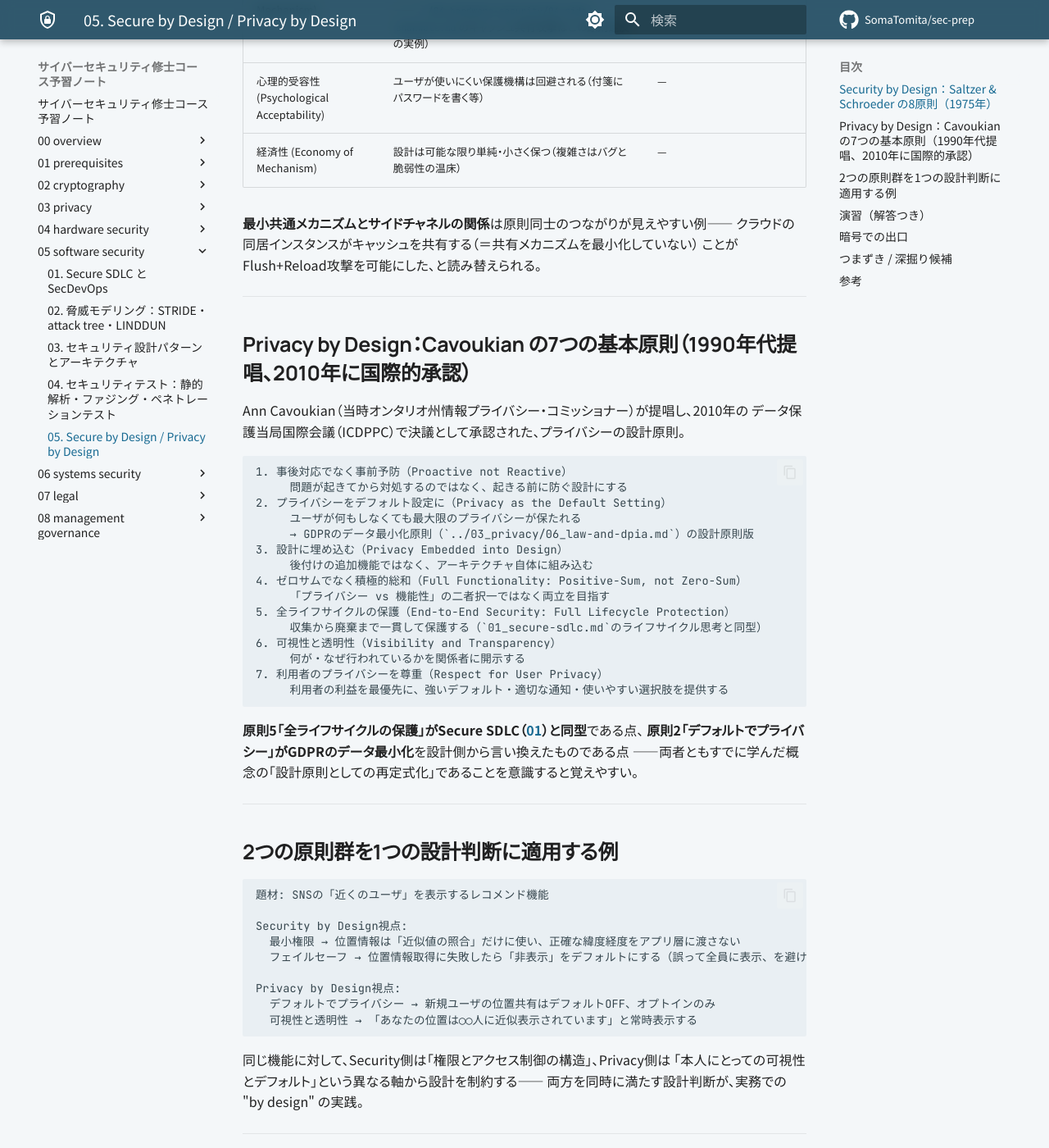
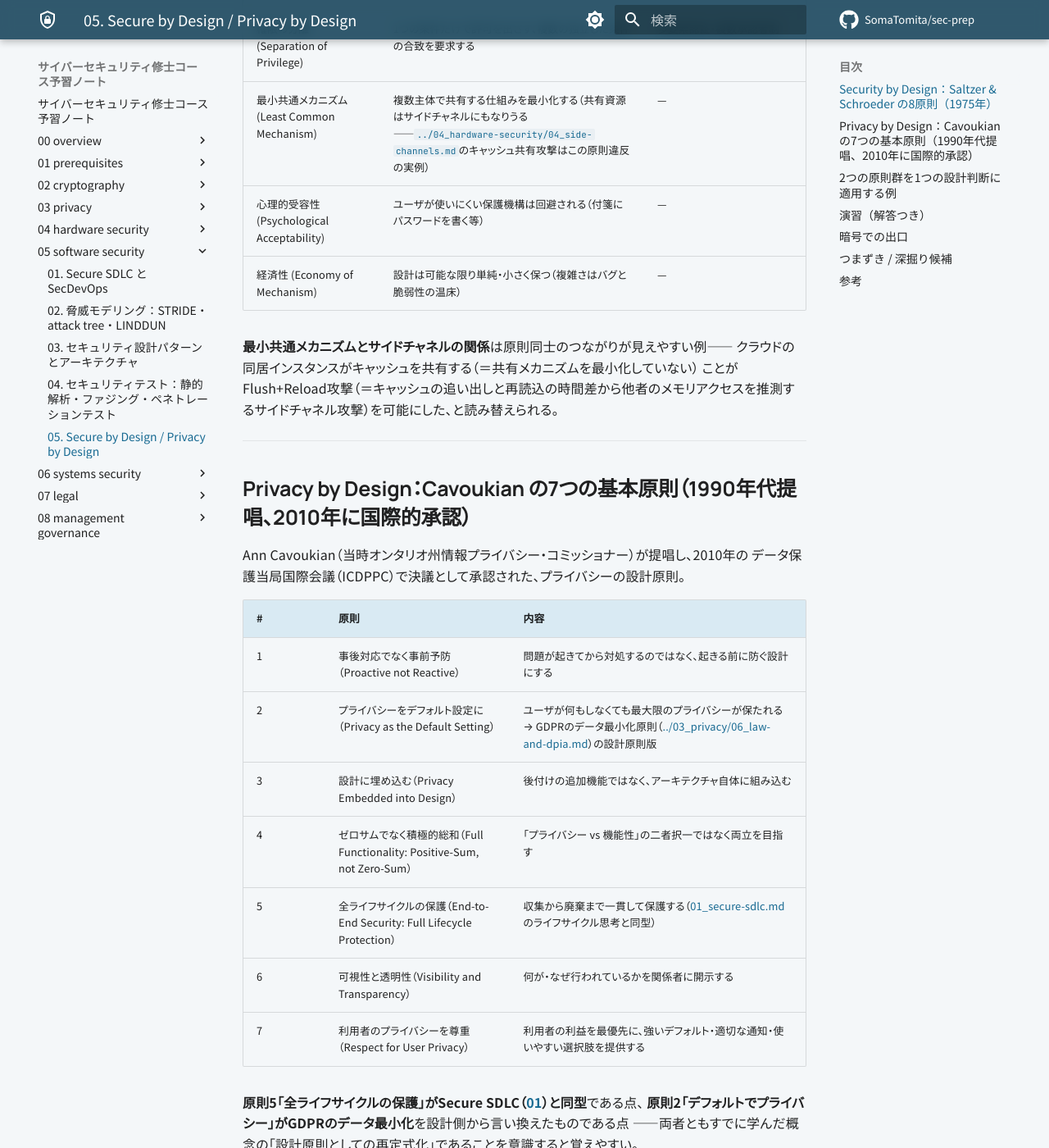
Before and after one commit to SomaTomita/sec-prep, an MkDocs documentation site: the page built from topics/05_software-security/05_secure-by-design.md, in a window 1280 px wide and 1400 px high, scrolled down 1108 px. Shown: the whole window at 82% size. Built offline with MkDocs 1.6.1 and Material for MkDocs 9.7.7, drawn with Linux system fonts in a browser that asks for light colours; plug-ins that fetch from the network failed and are left out; comment, search, counter and statistics services are not loaded; some of the changed text lies outside the part shown.

Commit message:
docs: readability pass on 05_software-security

````diff
--- a/topics/05_software-security/05_secure-by-design.md
+++ b/topics/05_software-security/05_secure-by-design.md
@@ -8,6 +8,12 @@
 Security by Design（Saltzer & Schroeder）とPrivacy by Design（Cavoukian）を扱う。
 GDPRの条文詳細は[`../03_privacy/06_law-and-dpia.md`](../03_privacy/06_law-and-dpia.md)に
 既にあるため、ここでは重複させず「設計方法論」に絞る。
+
+**この1ページで分かること**
+
+- Saltzer & Schroeder の8原則（1975年）——最小権限・フェイルセーフ等、今も現役の設計語彙
+- Cavoukian の Privacy by Design 7原則と、GDPR・Secure SDLC との対応関係
+- 同じ機能に両原則群を同時に適用する設計判断の例
 
 ---
 
@@ -30,7 +36,7 @@
 
 **最小共通メカニズムとサイドチャネルの関係**は原則同士のつながりが見えやすい例——
 クラウドの同居インスタンスがキャッシュを共有する（＝共有メカニズムを最小化していない）
-ことがFlush+Reload攻撃を可能にした、と読み替えられる。
+ことがFlush+Reload攻撃（＝キャッシュの追い出しと再読込の時間差から他者のメモリアクセスを推測するサイドチャネル攻撃）を可能にした、と読み替えられる。
 
 ---
 
@@ -39,23 +45,15 @@
 Ann Cavoukian（当時オンタリオ州情報プライバシー・コミッショナー）が提唱し、2010年の
 データ保護当局国際会議（ICDPPC）で決議として承認された、プライバシーの設計原則。
 
-```
-1. 事後対応でなく事前予防（Proactive not Reactive）
-     問題が起きてから対処するのではなく、起きる前に防ぐ設計にする
-2. プライバシーをデフォルト設定に（Privacy as the Default Setting）
-     ユーザが何もしなくても最大限のプライバシーが保たれる
-     → GDPRのデータ最小化原則（`../03_privacy/06_law-and-dpia.md`）の設計原則版
-3. 設計に埋め込む（Privacy Embedded into Design）
-     後付けの追加機能ではなく、アーキテクチャ自体に組み込む
-4. ゼロサムでなく積極的総和（Full Functionality: Positive-Sum, not Zero-Sum）
-     「プライバシー vs 機能性」の二者択一ではなく両立を目指す
-5. 全ライフサイクルの保護（End-to-End Security: Full Lifecycle Protection）
-     収集から廃棄まで一貫して保護する（`01_secure-sdlc.md`のライフサイクル思考と同型）
-6. 可視性と透明性（Visibility and Transparency）
-     何が・なぜ行われているかを関係者に開示する
-7. 利用者のプライバシーを尊重（Respect for User Privacy）
-     利用者の利益を最優先に、強いデフォルト・適切な通知・使いやすい選択肢を提供する
-```
+| # | 原則 | 内容 |
+|---|---|---|
+| 1 | 事後対応でなく事前予防（Proactive not Reactive） | 問題が起きてから対処するのではなく、起きる前に防ぐ設計にする |
+| 2 | プライバシーをデフォルト設定に（Privacy as the Default Setting） | ユーザが何もしなくても最大限のプライバシーが保たれる → GDPRのデータ最小化原則（[../03_privacy/06_law-and-dpia.md](../03_privacy/06_law-and-dpia.md)）の設計原則版 |
+| 3 | 設計に埋め込む（Privacy Embedded into Design） | 後付けの追加機能ではなく、アーキテクチャ自体に組み込む |
+| 4 | ゼロサムでなく積極的総和（Full Functionality: Positive-Sum, not Zero-Sum） | 「プライバシー vs 機能性」の二者択一ではなく両立を目指す |
+| 5 | 全ライフサイクルの保護（End-to-End Security: Full Lifecycle Protection） | 収集から廃棄まで一貫して保護する（[01_secure-sdlc.md](./01_secure-sdlc.md)のライフサイクル思考と同型） |
+| 6 | 可視性と透明性（Visibility and Transparency） | 何が・なぜ行われているかを関係者に開示する |
+| 7 | 利用者のプライバシーを尊重（Respect for User Privacy） | 利用者の利益を最優先に、強いデフォルト・適切な通知・使いやすい選択肢を提供する |
 
 **原則5「全ライフサイクルの保護」がSecure SDLC（[01](./01_secure-sdlc.md)）と同型**である点、
 **原則2「デフォルトでプライバシー」がGDPRのデータ最小化**を設計側から言い換えたものである点
````
Also changed, not shown: topics/05_software-security/01_secure-sdlc.md (+11 -4 lines), topics/05_software-security/02_threat-modeling.md (+13 -0 lines), topics/05_software-security/03_security-patterns.md (+7 -2 lines), topics/05_software-security/04_security-testing.md (+21 -6 lines).
